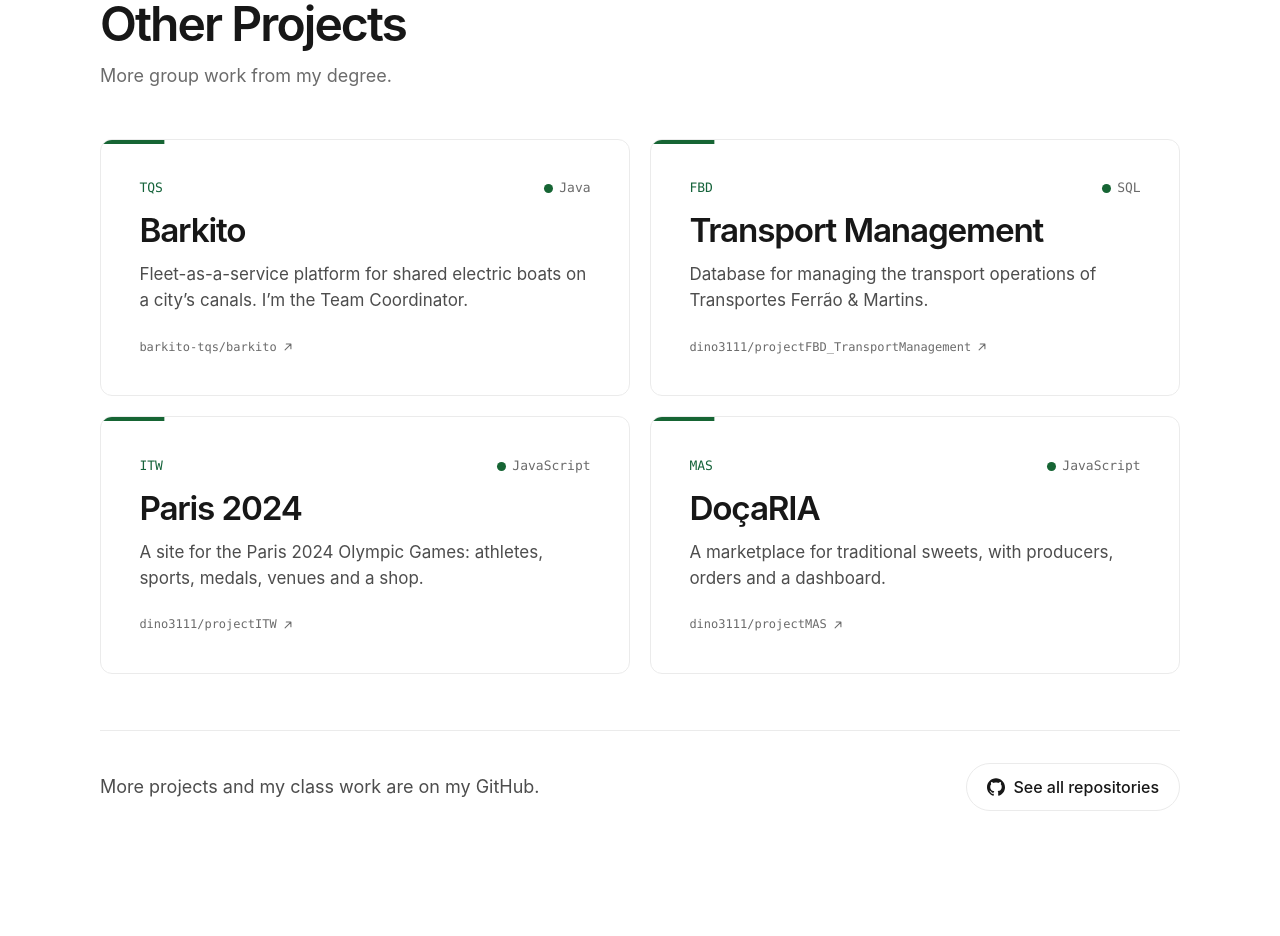
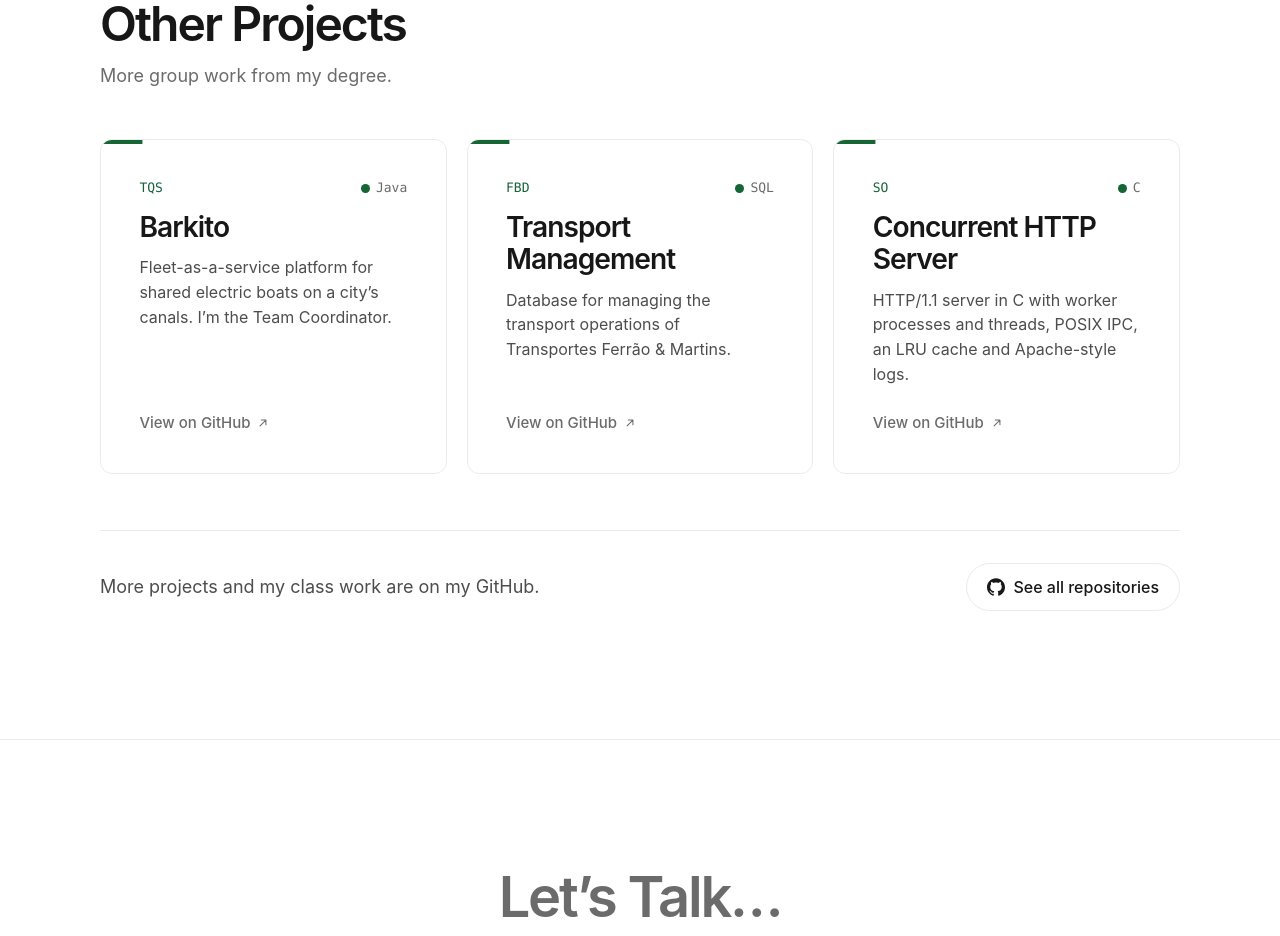
Before and after one commit to dino3111/myportfolio, a React (Vite) app: page / in a window 1280 px wide. Shown: the part 4140-5076 px from the top of the page. Built offline with nearby package versions, Linux system fonts and the light colour scheme.

Commit message:
feat(projects): swap Paris 2024 and DoçaRIA for concurrent HTTP server

```diff
--- a/src/App.jsx
+++ b/src/App.jsx
@@ -412,7 +412,7 @@ function Repos({ t, lang }) {
                 </span>
                 <span className="repo-name">{r[lang].name}</span>
                 <span className="repo-desc">{r[lang].text}</span>
-                <span className="repo-link mono" translate="no">{r.url.replace('https://github.com/', '')} <Icon name="arrow" size={14} /></span>
+                <span className="repo-link">{t.view} <Icon name="arrow" size={14} /></span>
               </a>
             </li>
           ))}
--- a/src/content.js
+++ b/src/content.js
@@ -18,7 +18,7 @@ const projects = {
   },
 }
 
-// "Other Projects": four big cards; everything else is one link to GitHub.
+// "Other Projects": one big card each (add new ones here); everything else is one link to GitHub.
 // elevate and EasySpot live in Projects above.
 const gh = (repo) => `https://github.com/${repo}`
 export const repos = [
@@ -28,12 +28,9 @@ export const repos = [
   { course: 'FBD', lang: 'SQL', url: gh('dino3111/projectFBD_TransportManagement'),
     pt: { name: 'Gestão de Transportes', text: 'Base de dados para a gestão de transportes da Transportes Ferrão & Martins.' },
     en: { name: 'Transport Management', text: 'Database for managing the transport operations of Transportes Ferrão & Martins.' } },
-  { course: 'ITW', lang: 'JavaScript', url: gh('dino3111/projectITW'),
-    pt: { name: 'Paris 2024', text: 'Site dos Jogos Olímpicos de Paris 2024: atletas, modalidades, medalhas, recintos e loja.' },
-    en: { name: 'Paris 2024', text: 'A site for the Paris 2024 Olympic Games: athletes, sports, medals, venues and a shop.' } },
-  { course: 'MAS', lang: 'JavaScript', url: gh('dino3111/projectMAS'),
-    pt: { name: 'DoçaRIA', text: 'Marketplace de doçaria tradicional, com produtores, encomendas e um dashboard.' },
-    en: { name: 'DoçaRIA', text: 'A marketplace for traditional sweets, with producers, orders and a dashboard.' } },
+  { course: 'SO', lang: 'C', url: gh('dino3111/project2SO_WebServerMultiThread'),
+    pt: { name: 'Servidor HTTP Concorrente', text: 'Servidor HTTP/1.1 em C com vários processos e threads, IPC POSIX, cache LRU e logs no formato Apache.' },
+    en: { name: 'Concurrent HTTP Server', text: 'HTTP/1.1 server in C with worker processes and threads, POSIX IPC, an LRU cache and Apache-style logs.' } },
 ]
 
 export const content = {
@@ -158,6 +155,7 @@ export const content = {
       title: 'Other Projects',
       sub: 'Mais trabalhos de grupo da licenciatura.',
       more: 'Mais projetos e o trabalho das aulas estão no meu GitHub.',
+      view: 'Ver no GitHub',
       all: 'Ver todos os repositórios',
     },
     contact: {
@@ -286,6 +284,7 @@ export const content = {
       title: 'Other Projects',
       sub: 'More group work from my degree.',
       more: 'More projects and my class work are on my GitHub.',
+      view: 'View on GitHub',
       all: 'See all repositories',
     },
     contact: {
--- a/src/index.css
+++ b/src/index.css
@@ -305,7 +305,8 @@ button.icon-link { cursor: pointer; padding: 0; }
 }
 
 /* Other projects: four big cards, then a compact list */
-.repo-grid { list-style: none; padding: 0; margin: 0 0 56px; display: grid; grid-template-columns: repeat(2, minmax(0, 1fr)); gap: 20px; }
+/* auto-fill: three across on a wide screen, so new projects slot in without layout changes */
+.repo-grid { list-style: none; padding: 0; margin: 0 0 56px; display: grid; grid-template-columns: repeat(auto-fill, minmax(min(100%, 320px), 1fr)); gap: 20px; }
 .repo-grid li { display: flex; }
 .repo {
   position: relative; flex: 1; display: flex; flex-direction: column; gap: 12px; padding: clamp(28px, 3vw, 40px); overflow: hidden;
@@ -319,9 +320,9 @@ button.icon-link { cursor: pointer; padding: 0; }
 .repo-course { color: var(--accent-ink); font-weight: 500; }
 .repo-lang { display: inline-flex; align-items: center; gap: 6px; }
 .repo-lang i { width: 9px; height: 9px; border-radius: 50%; background: var(--accent); }
-.repo-name { color: var(--ink); font-weight: 600; font-size: clamp(26px, 2.6vw, 34px); line-height: 1.15; letter-spacing: -0.035em; }
-.repo-desc { font-size: 17px; line-height: 1.55; max-width: 46ch; }
-.repo-link { margin-top: auto; padding-top: 12px; display: inline-flex; align-items: center; gap: 4px; color: var(--mute); font-size: 12px; overflow-wrap: anywhere; }
+.repo-name { color: var(--ink); font-weight: 600; font-size: clamp(24px, 2.2vw, 30px); line-height: 1.15; letter-spacing: -0.035em; }
+.repo-desc { font-size: 16px; line-height: 1.55; }
+.repo-link { margin-top: auto; padding-top: 12px; display: inline-flex; align-items: center; gap: 6px; color: var(--mute); font-size: 15px; font-weight: 500; }
 .repo-link svg { flex: none; transition: transform 0.15s; }
 .repo:hover .repo-link { color: var(--ink); }
 .repo:hover .repo-link svg { transform: translate(2px, -2px); }
```
